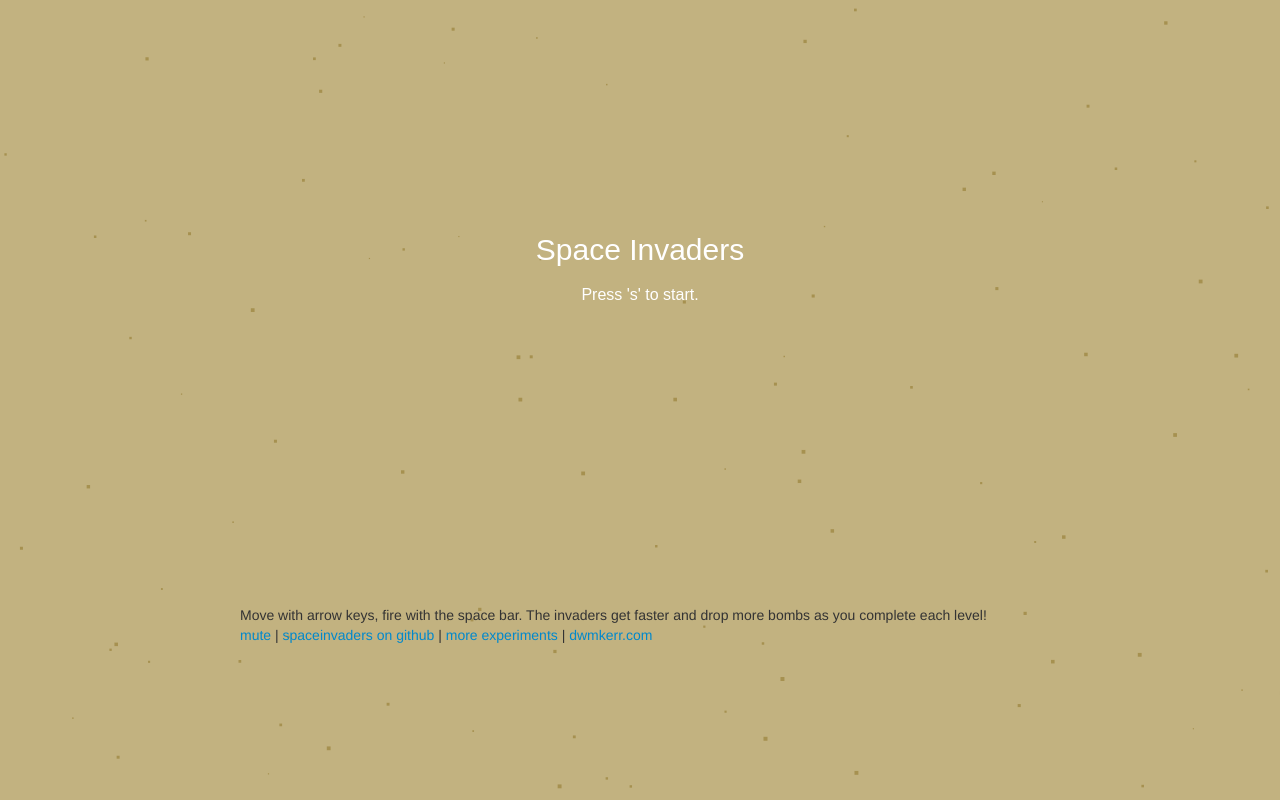
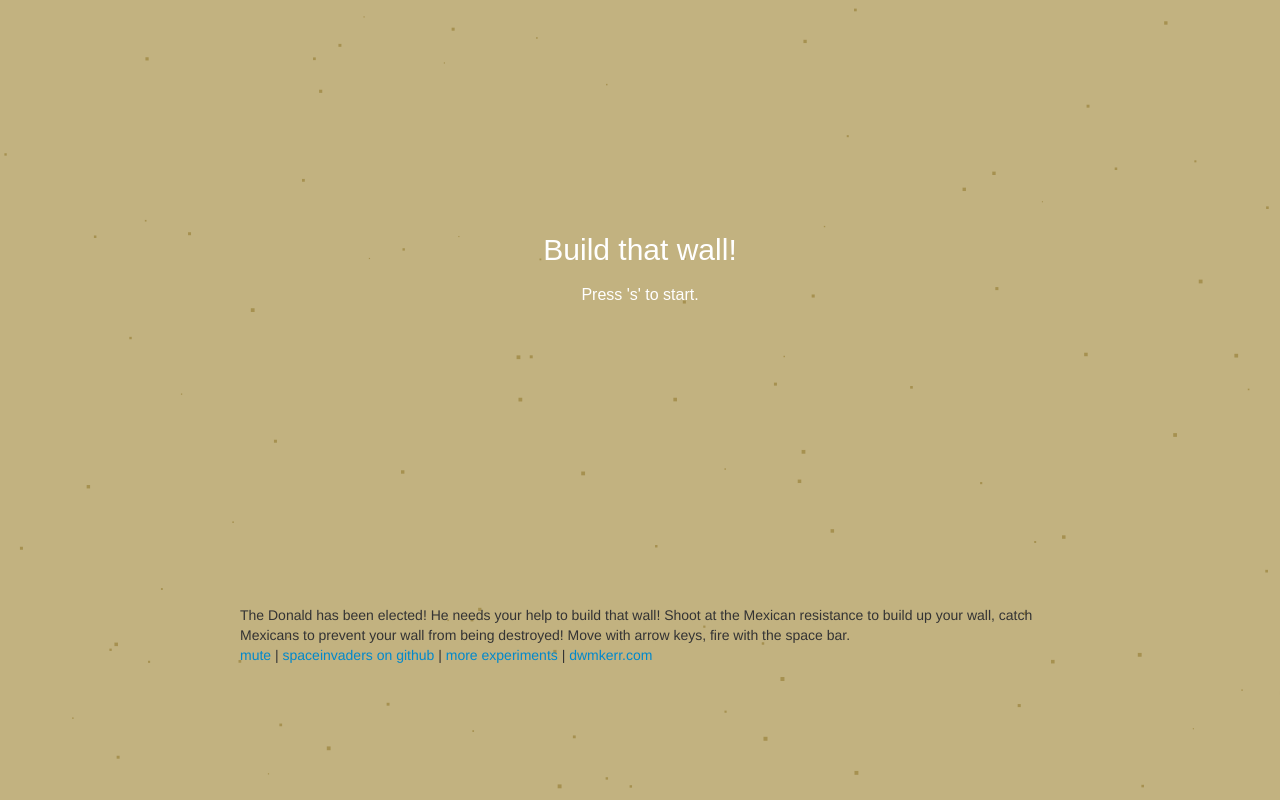
Before and after one commit to dpazj/duckingquackersv2, a plain HTML site: page index.html in a window 1280 px wide. Drawn offline with Linux system fonts and the light colour scheme; no server answers.

Commit message:
Game description updated

```diff
--- a/index.html
+++ b/index.html
@@ -45,8 +45,7 @@
         <canvas id="gameCanvas"></canvas>
         </div>
         <div id="info">
-            <p>Move with arrow keys, fire with the space bar. The invaders get faster and drop
-                more bombs as you complete each level!</p>
+            <p>The Donald has been elected! He needs your help to build that wall! Shoot at the Mexican resistance to build up your wall, catch Mexicans to prevent your wall from being destroyed! Move with arrow keys, fire with the space bar.</p>
             <p><a id="muteLink" href="#" onclick="toggleMute()">mute</a> |
                 <a href="http://github.com/dwmkerr/spaceinvaders">spaceinvaders on github</a> |
                 <a href="http://www.dwmkerr.com/experiments">more experiments</a> | <a href="http://www.dwmkerr.com">dwmkerr.com</a></p>
--- a/js/spaceinvaders.js
+++ b/js/spaceinvaders.js
@@ -235,7 +235,7 @@ WelcomeState.prototype.draw = function(game, dt, ctx) {
     ctx.fillStyle = '#ffffff';
     ctx.textBaseline="center";
     ctx.textAlign="center";
-    ctx.fillText("Space Invaders", game.width / 2, game.height/2 - 40);
+    ctx.fillText("Build that wall!", game.width / 2, game.height/2 - 40);
     ctx.font="16px Arial";
 
     ctx.fillText("Press 's' to start.", game.width / 2, game.height/2);
```
